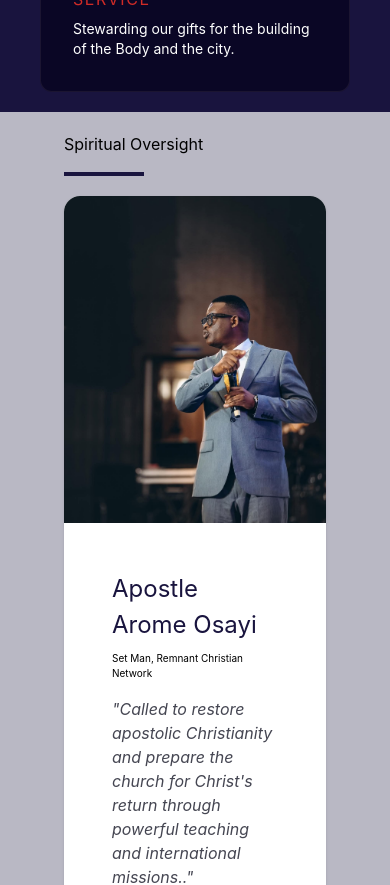
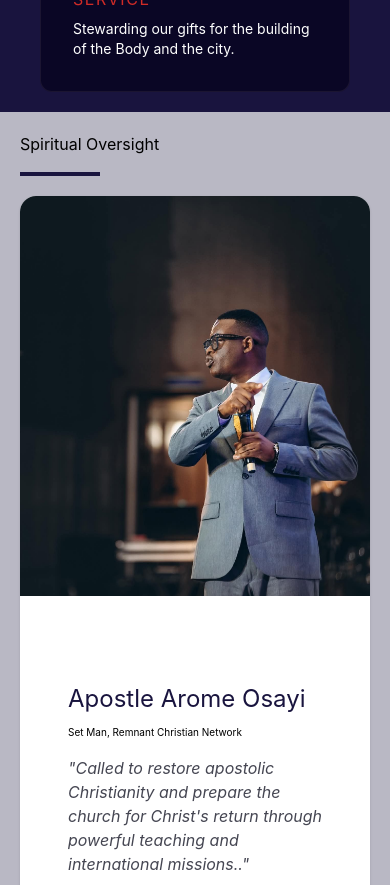
Before and after one commit to Lil-prisca/RcnMancester, a React (Vite) app: page /about-us in a window 390 px wide. Shown: the part 2660-3545 px from the top of the page. Built offline with nearby package versions, Linux system fonts and the light colour scheme.

Commit message:
team mobile  size edit

```diff
--- a/src/components/Team.jsx
+++ b/src/components/Team.jsx
@@ -4,8 +4,8 @@
 
 const Team = () => {
   return (
-    <section class="py-5 pb-10 bg-primary/30">
-      <div class="px-16 max-w-7xl mx-auto">
+    <section class=" px-0 py-5 pb-10 bg-primary/30">
+      <div class="px-5  md:px-10 max-w-7xl mx-auto">
         <div class="mb-5">
           <h2 class="font-headline-lg text-headline-lg">Spiritual Oversight</h2>
           <div class="w-20 h-1 bg-primary mt-4"></div>
@@ -13,9 +13,9 @@
         <div class="grid grid-cols-1 md:grid-cols-3 gap-12">
           {/* <!-- Main Pastor --> */}
           <div class="md:col-span-2 flex flex-col md:flex-row bg-white rounded-2xl overflow-hidden shadow-sm">
-            <div class="md:w-1/2 aspect-[4/5]">
+            <div class=" md:w-1/2 aspect-[4/5]">
               <img
-                class="w-full h-full object-cover"
+                class="w-full md:h-full h-100 object-cover"
                 data-alt="A professional, high-contrast portrait of a male pastor in a sophisticated dark suit."
                 src={setman2}
               />
```
